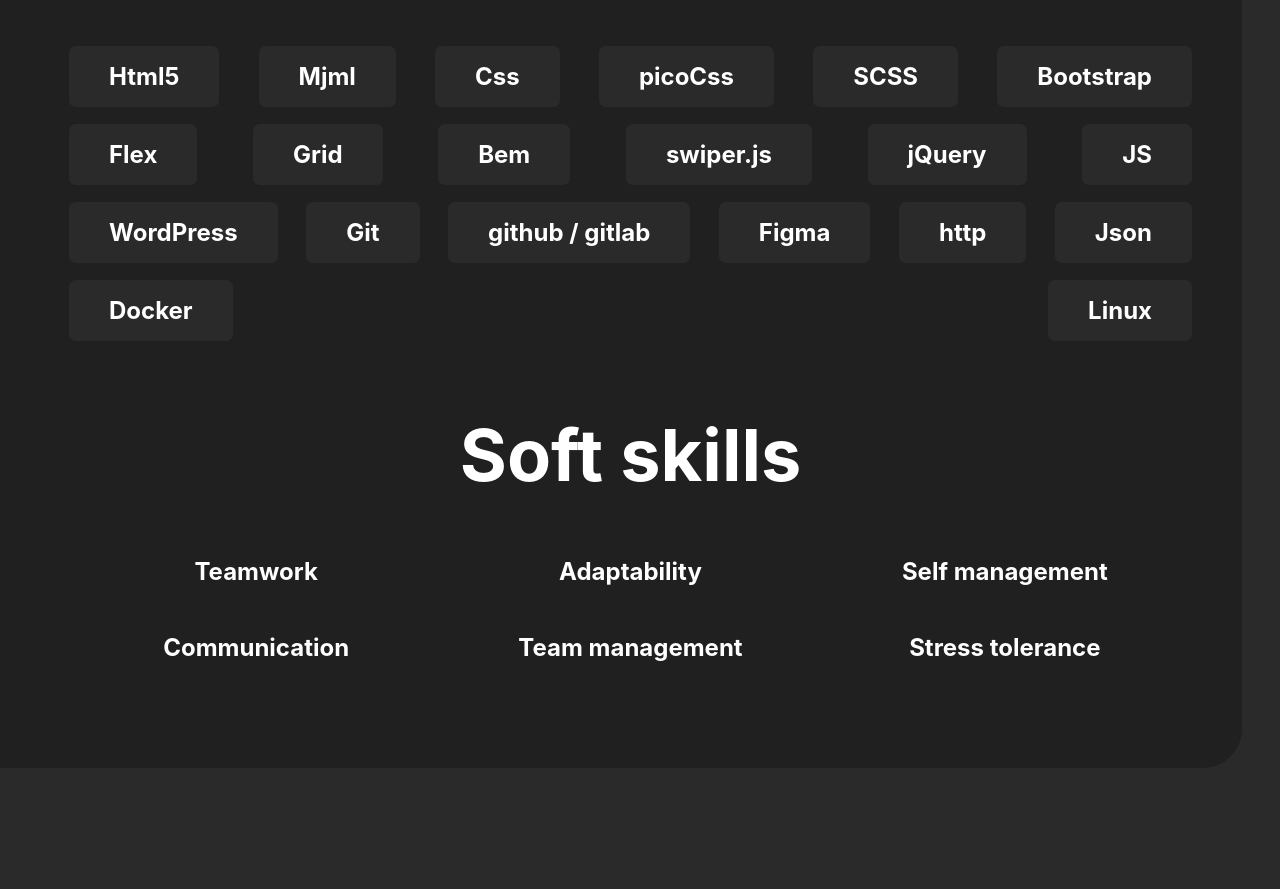
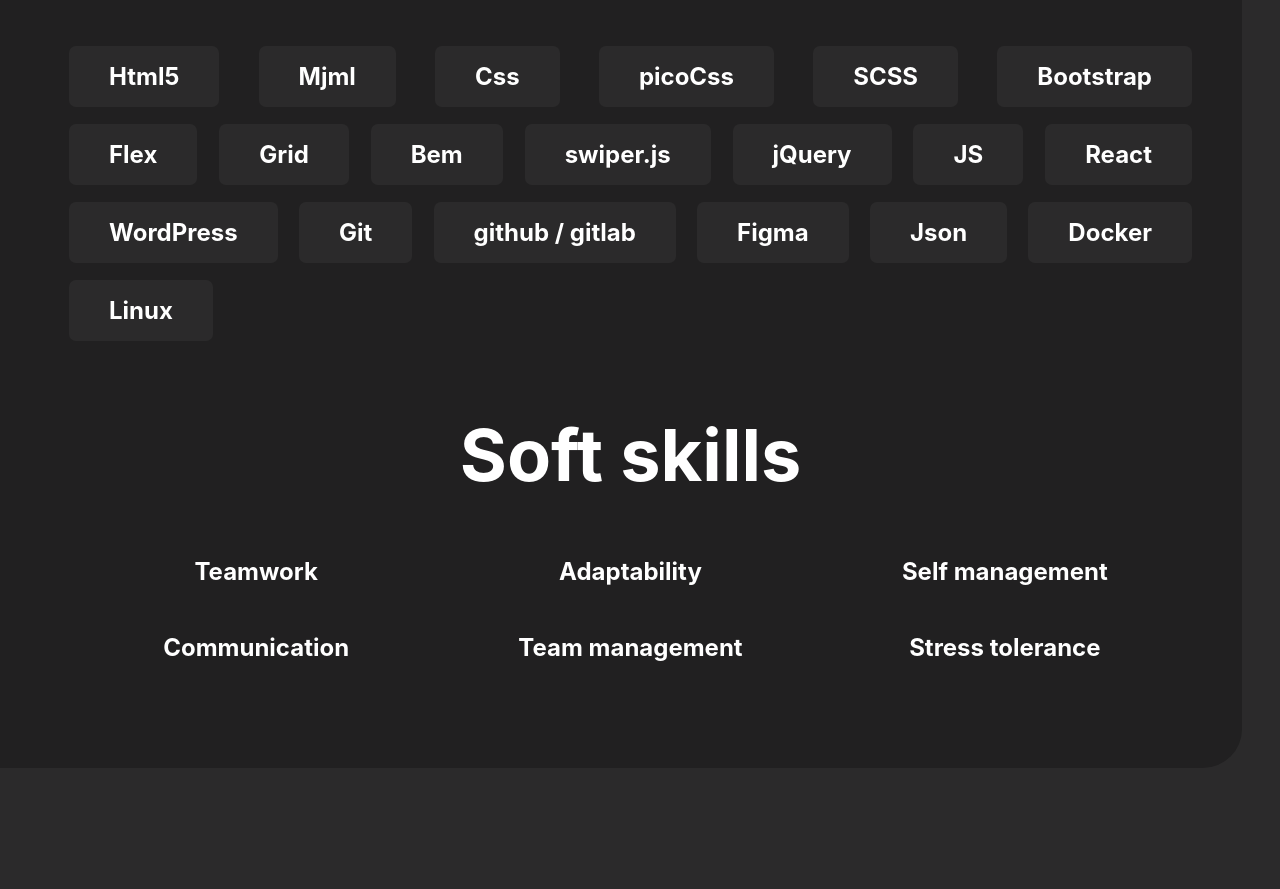
Before and after one commit to sshaprans/portfolio, a plain HTML site: page index.html in a window 1280 px wide. Shown: the part 1100-1989 px from the top of the page. Drawn offline with Linux system fonts and the light colour scheme.

Commit message:
finish portfolio 2023 ver2.3

```diff
--- a/index.html
+++ b/index.html
@@ -136,6 +136,9 @@
                                 JS
                             </li>
                             <li>
+                                React
+                            </li>
+                            <li>
                                 WordPress
                             </li>
                             <li>
@@ -146,9 +149,6 @@
                             </li>
                             <li>
                                 Figma
-                            </li>
-                            <li>
-                                http
                             </li>
                             <li>
                                 Json
```
